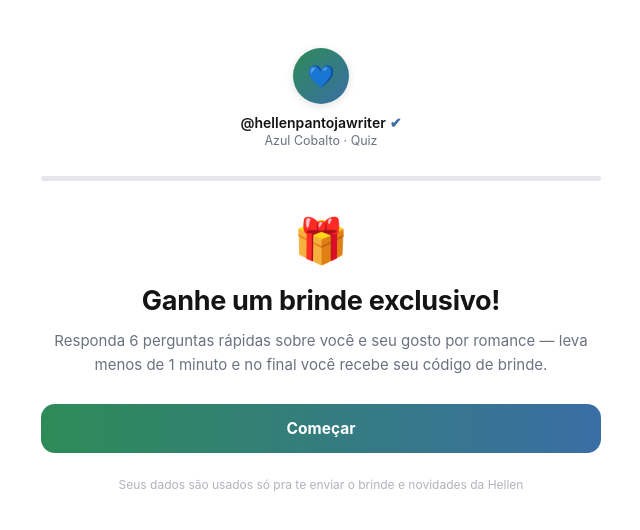
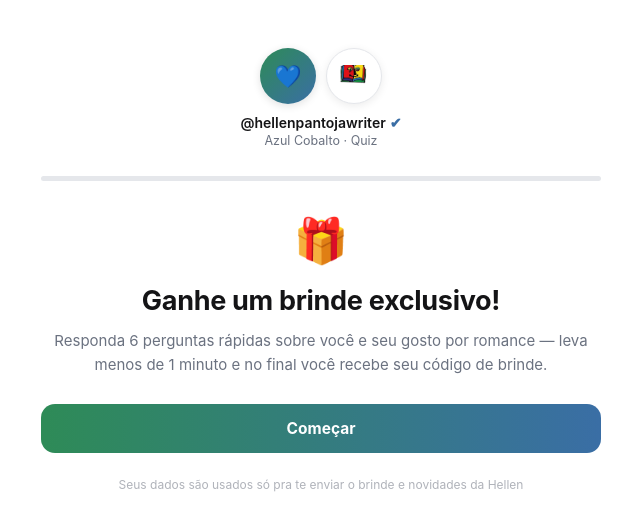
Before and after one commit to wplanetdigital/hellen-quiz, a website: page public/index.html in a window 1280 px wide. Shown: the whole page, without its empty margins (319-959 px from the left). Drawn offline with Linux system fonts and the light colour scheme; no server answers.

Commit message:
Adiciona icone da Bienal do Livro SP ao lado do avatar

```diff
--- a/public/index.html
+++ b/public/index.html
@@ -58,6 +58,13 @@ try{
     align-items:center;
     margin-bottom:28px;
   }
+  .avatar-row{
+    display:flex;
+    align-items:center;
+    justify-content:center;
+    gap:10px;
+    margin-bottom:10px;
+  }
   .avatar{
     width:56px;
     height:56px;
@@ -67,8 +74,24 @@ try{
     align-items:center;
     justify-content:center;
     font-size:22px;
-    margin-bottom:10px;
     box-shadow:0 2px 8px rgba(0,0,0,0.12);
+  }
+  .avatar-badge{
+    width:56px;
+    height:56px;
+    border-radius:50%;
+    background:#ffffff;
+    border:1px solid var(--borda);
+    display:flex;
+    align-items:center;
+    justify-content:center;
+    overflow:hidden;
+    box-shadow:0 2px 8px rgba(0,0,0,0.08);
+  }
+  .avatar-badge img{
+    width:78%;
+    height:78%;
+    object-fit:contain;
   }
   .handle{
     display:flex;
@@ -150,7 +173,10 @@ try{
 <div class="quiz-container">
 
   <div class="brand-header">
-    <div class="avatar">💙</div>
+    <div class="avatar-row">
+      <div class="avatar">💙</div>
+      <div class="avatar-badge"><img src="/assets/bienal-icon.png" alt="28ª Bienal Internacional do Livro de São Paulo"></div>
+    </div>
     <div class="handle">@hellenpantojawriter <span class="badge">✔</span></div>
     <div class="handle-sub">Azul Cobalto · Quiz</div>
   </div>
```
Also changed, not shown: public/assets/bienal-icon.png (added).
